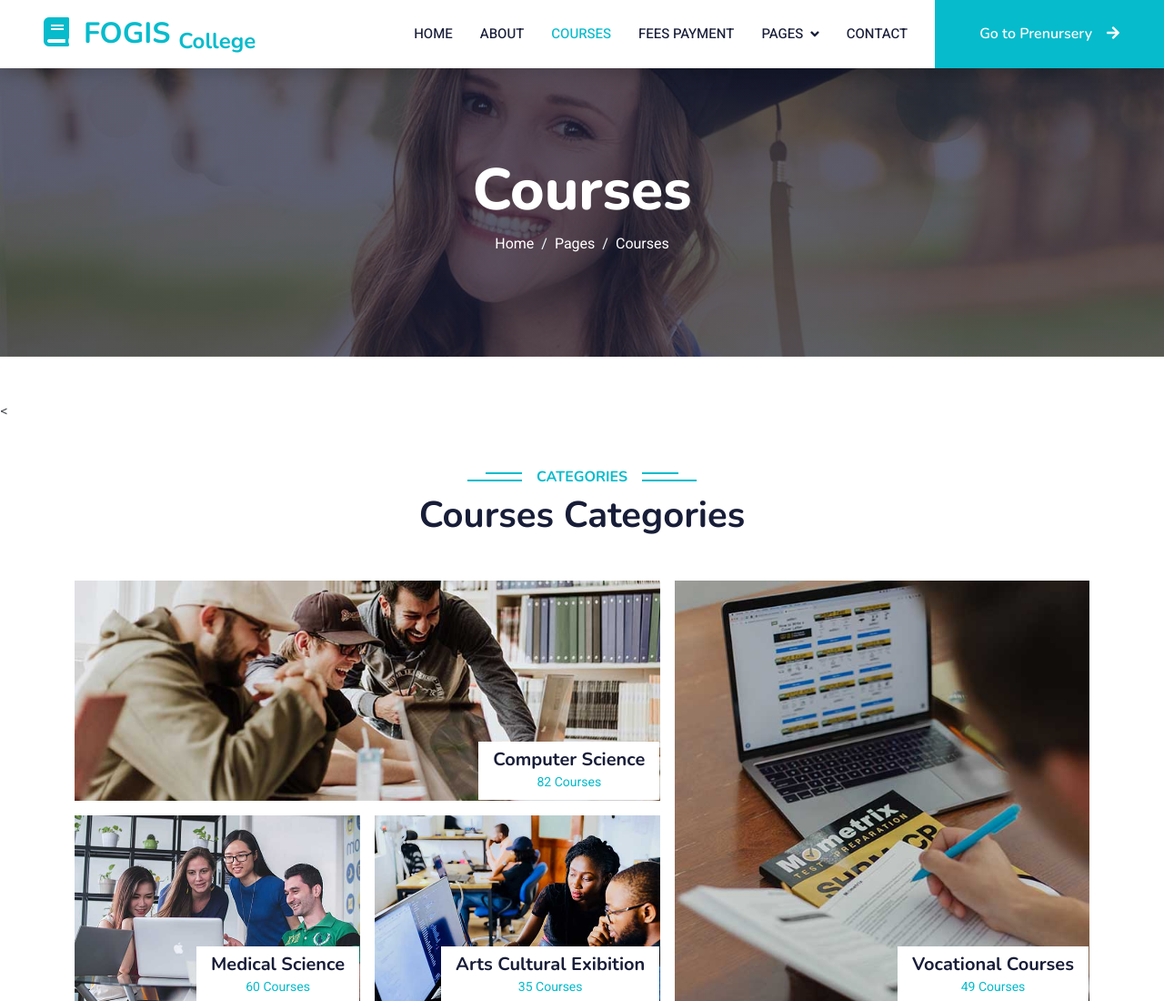
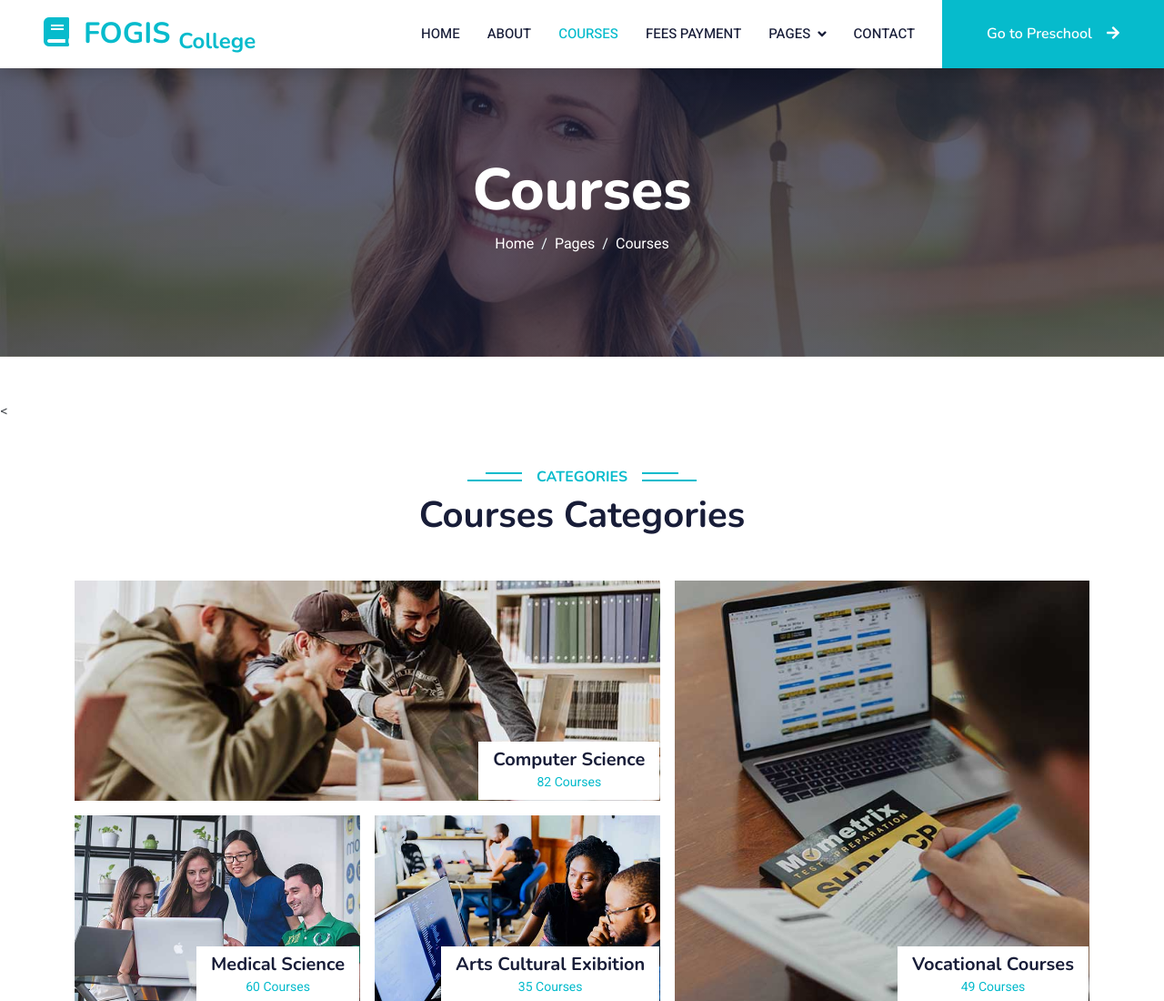
Before and after one commit to KennyAkeem/FOGIS-college, a plain HTML site: page courses.html in a window 1280 px wide. Shown: the top 1100 px of the page at 91% size. Drawn offline with nearby package versions, Linux system fonts and the light colour scheme.

Commit message:
Update courses.html

```diff
--- a/courses.html
+++ b/courses.html
@@ -67,7 +67,8 @@
                 </div>
                 <a href="contact.html" class="nav-item nav-link">Contact</a>
             </div>
-           <a href="" class="btn btn-primary py-4 px-lg-5  d-lg-block">Go to Prenursery<i class="fa fa-arrow-right ms-3"></i></a>
+            <a href="https://kennyakeem.github.io/fogis-preschool/
+" class="btn btn-primary py-4 px-lg-5  d-lg-block">Go to Preschool<i class="fa fa-arrow-right ms-3"></i></a>
         </div>
     </nav>
     <!-- Navbar End -->
```
